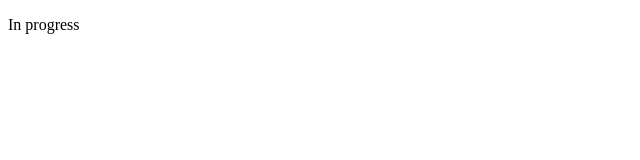
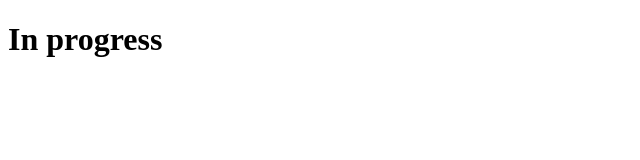
Before and after one commit to fddemora/fddemora.github.io, a plain HTML site: page index.html in a window 1280 px wide. Shown: the whole page, without its empty margins (0-640 px from the left). Drawn offline with Linux system fonts and the light colour scheme.

Commit message:
update index.html

```diff
--- a/index.html
+++ b/index.html
@@ -7,6 +7,6 @@
     <title>Document</title>
 </head>
 <body>
-    <p>In progress</p>
+    <h1>In progress</h1>
 </body>
 </html>
```
